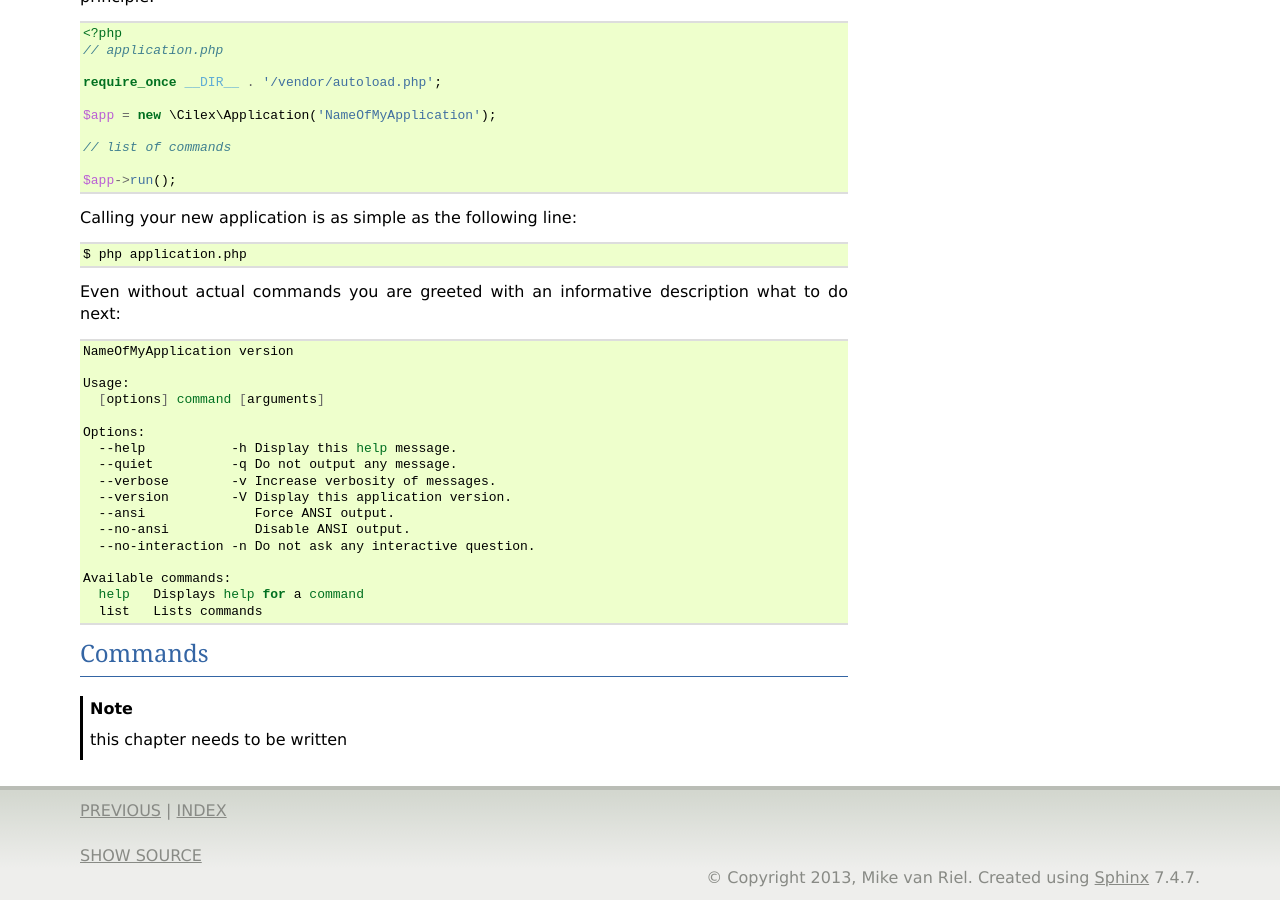
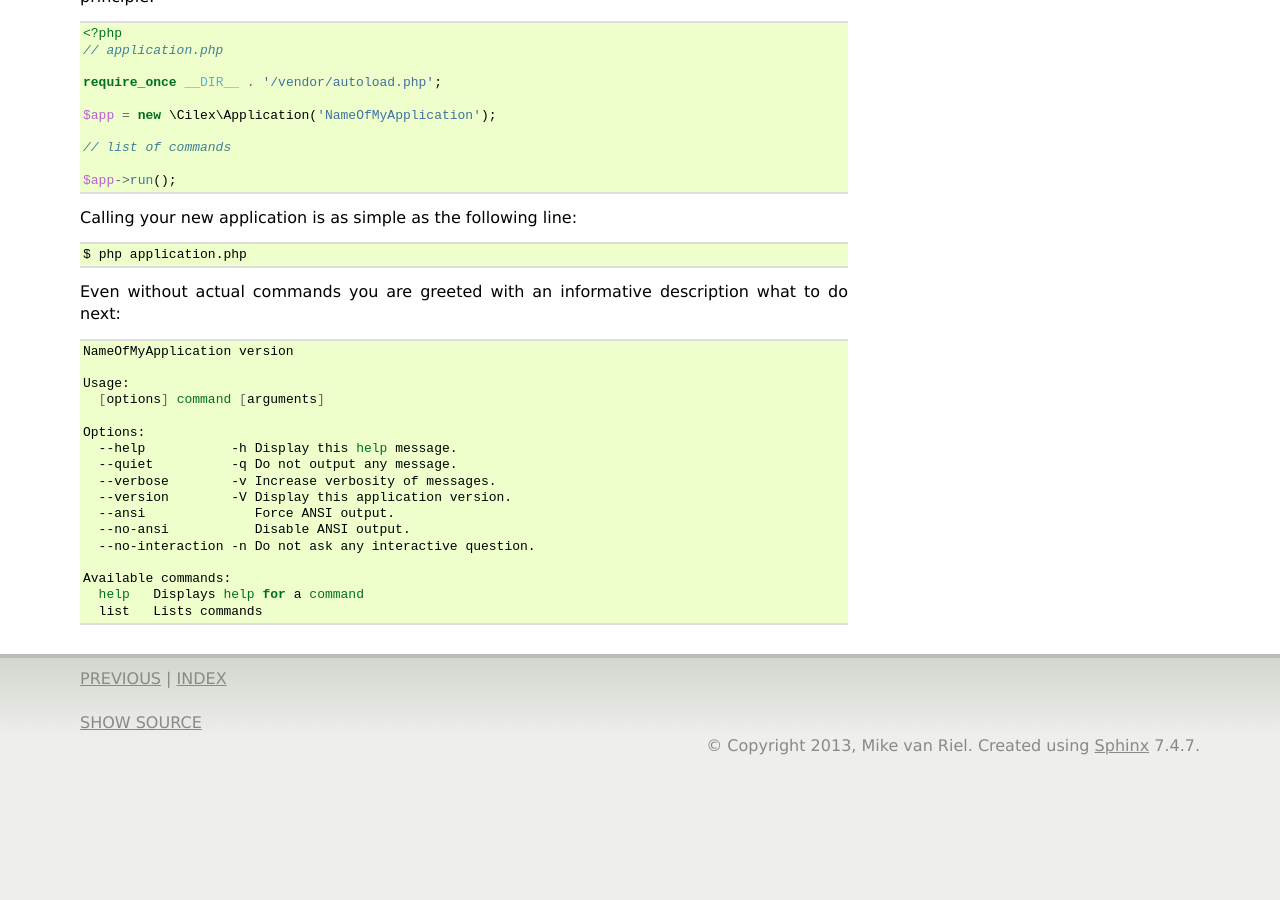
Before and after one commit to Cilex/Cilex, a Sphinx documentation site: the page built from docs/usage.rst, in a window 1280 px wide and 900 px high, scrolled down 762 px. Built offline with Sphinx 7.4.7, drawn with Linux system fonts in a browser that asks for light colours; after the commit the page ends 1529 px from its top, so only the background shows below that.

Commit message:
Remove unwritten chapter

```diff
--- a/docs/usage.rst
+++ b/docs/usage.rst
@@ -79,9 +79,4 @@ Even without actual commands you are greeted with an informative description wha
       help   Displays help for a command
       list   Lists commands
 
-Commands
---------
-
-.. note:: this chapter needs to be written
-
 .. _Composer: http://getcomposer.org
```
